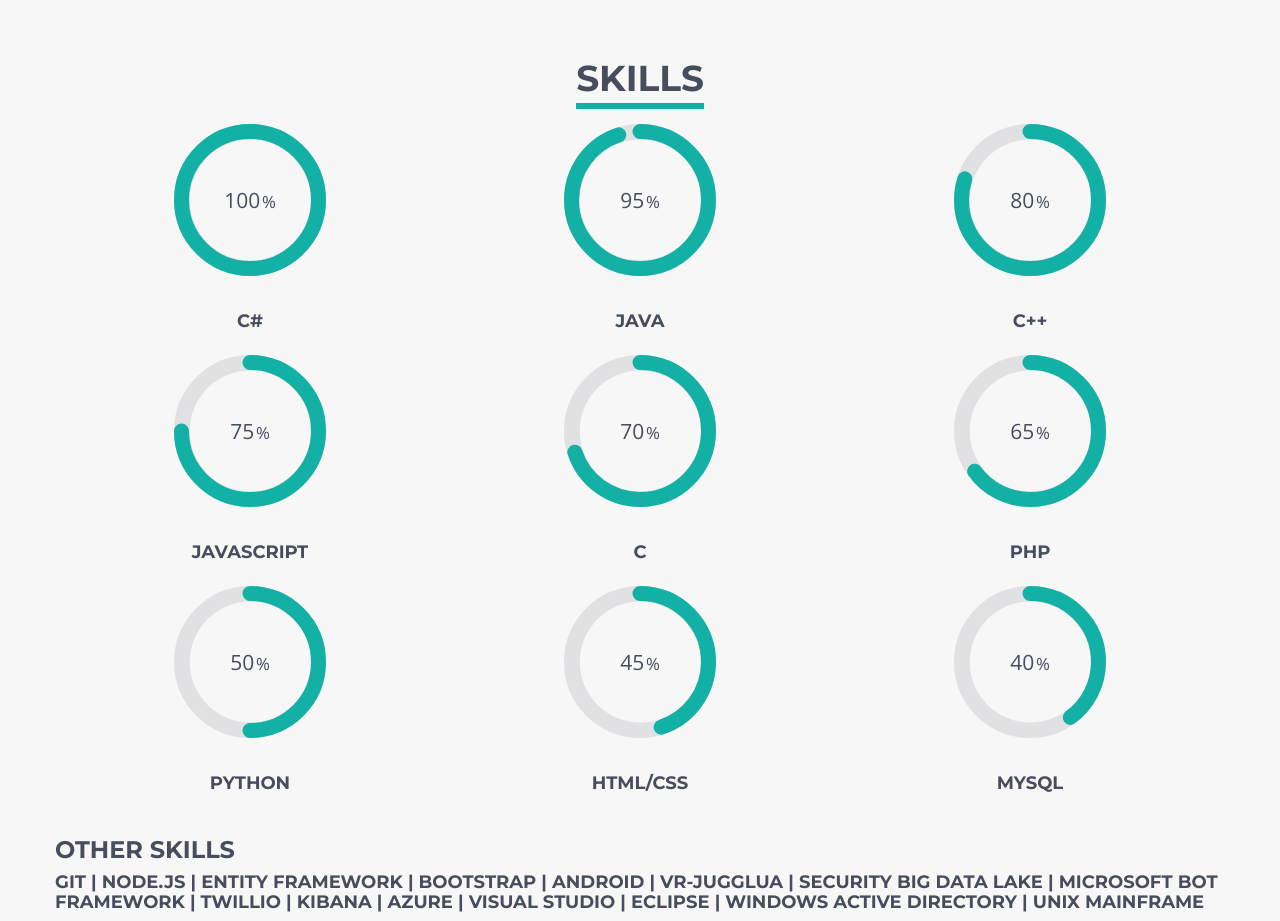
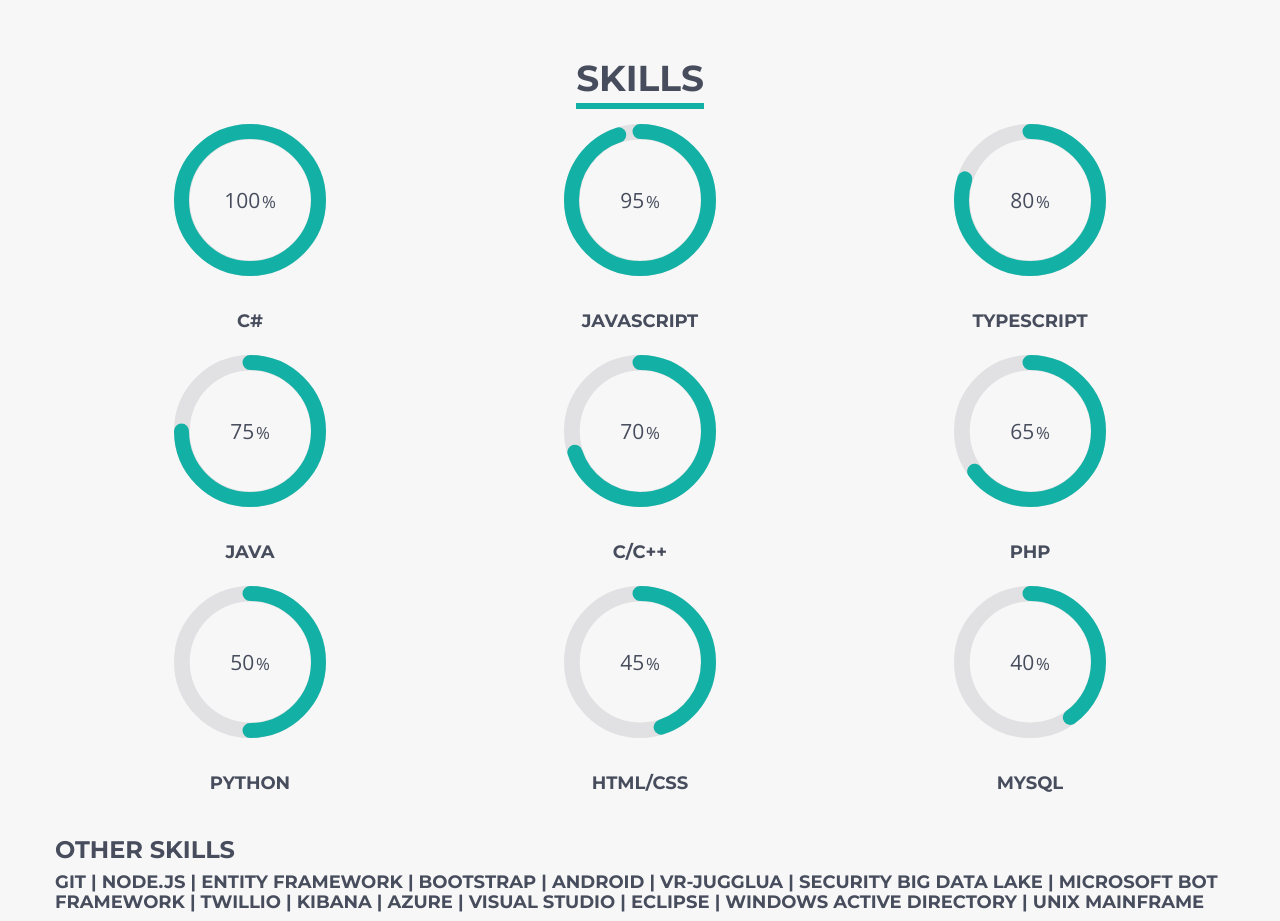
Before and after one commit to danielson30/danielson30.github.io, a plain HTML site: page index.html in a window 1280 px wide. Shown: the part 2520-3441 px from the top of the page. Drawn offline with nearby package versions, Linux system fonts and the light colour scheme; a web font is replaced by a local one.

Commit message:
Update index.html

```diff
--- a/index.html
+++ b/index.html
@@ -177,22 +177,22 @@
         </div>
         <div class=" col-xs-12 col-sm-4 col-md-4 col-lg-4 skillsArea">
           <div class=" col-xs-12 col-sm-6 col-md-6 col-lg-6 skills"> <span data-percent="95" class="chart skilBg"> <span class="percent">95</span> <canvas height="152" width="152"></canvas></span>
+            <h4>JavaScript</h4>
+          </div>
+        </div>
+        <div class=" col-xs-12 col-sm-4 col-md-4 col-lg-4 skillsArea">
+          <div class=" col-xs-12 col-sm-6 col-md-6 col-lg-6 skills"> <span data-percent="80" class="chart skilBg"> <span class="percent">80</span> <canvas height="152" width="152"></canvas></span>
+            <h4>TypeScript</h4>
+          </div>
+        </div>
+        <div class=" col-xs-12 col-sm-4 col-md-4 col-lg-4 skillsArea">
+          <div class=" col-xs-12 col-sm-6 col-md-6 col-lg-6 skills"> <span data-percent="75" class="chart skilBg"> <span class="percent">75</span> <canvas height="152" width="152"></canvas></span>
             <h4>Java</h4>
           </div>
         </div>
         <div class=" col-xs-12 col-sm-4 col-md-4 col-lg-4 skillsArea">
-          <div class=" col-xs-12 col-sm-6 col-md-6 col-lg-6 skills"> <span data-percent="80" class="chart skilBg"> <span class="percent">80</span> <canvas height="152" width="152"></canvas></span>
-            <h4>C++</h4>
-          </div>
-        </div>
-        <div class=" col-xs-12 col-sm-4 col-md-4 col-lg-4 skillsArea">
-          <div class=" col-xs-12 col-sm-6 col-md-6 col-lg-6 skills"> <span data-percent="75" class="chart skilBg"> <span class="percent">75</span> <canvas height="152" width="152"></canvas></span>
-            <h4>JavaScript</h4>
-          </div>
-        </div>
-        <div class=" col-xs-12 col-sm-4 col-md-4 col-lg-4 skillsArea">
           <div class=" col-xs-12 col-sm-6 col-md-6 col-lg-6 skills"> <span data-percent="70" class="chart skilBg"> <span class="percent">70</span> <canvas height="152" width="152"></canvas></span>
-            <h4>C</h4>
+            <h4>C/C++</h4>
           </div>
         </div>
         <div class=" col-xs-12 col-sm-4 col-md-4 col-lg-4 skillsArea">
```
